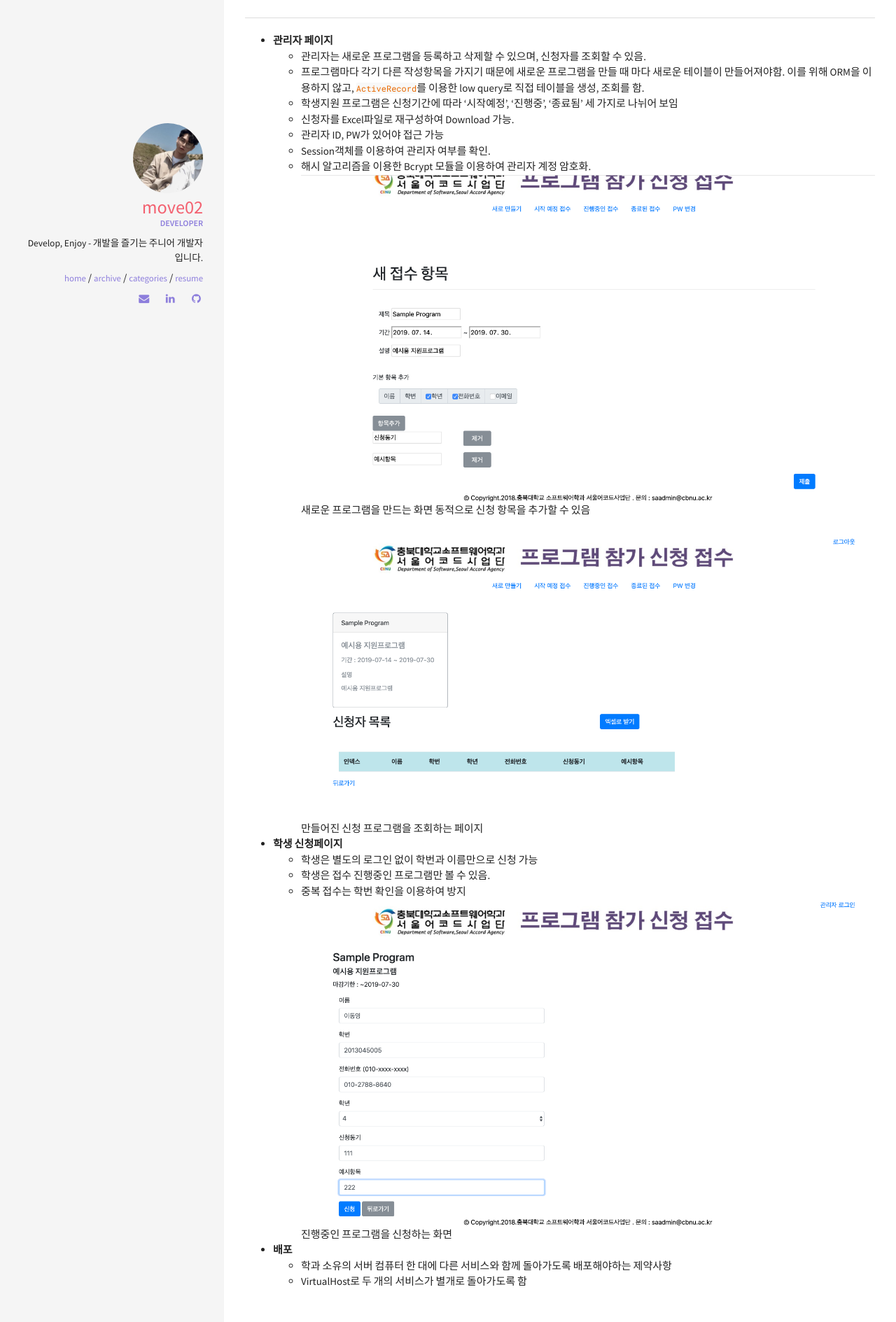
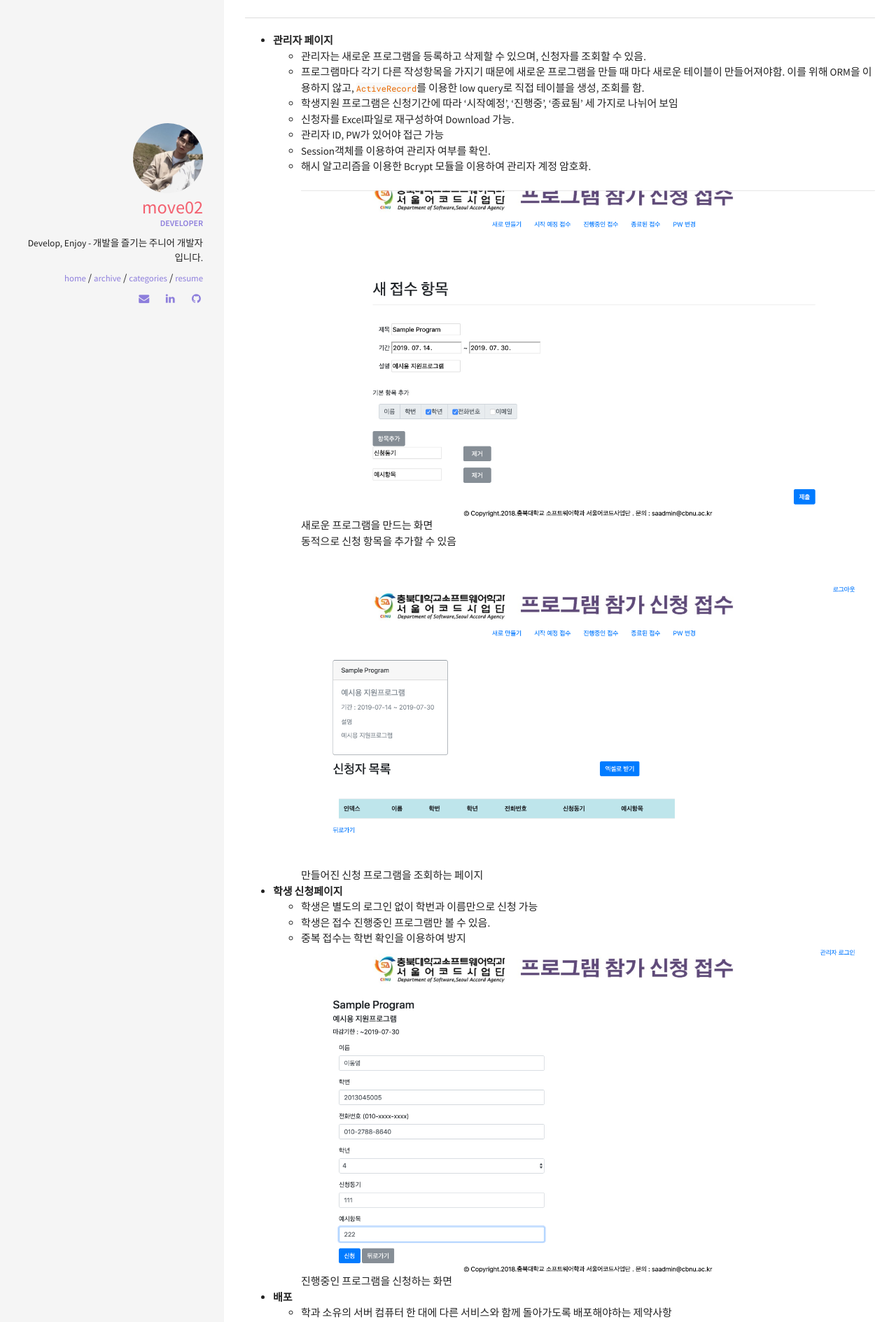
Before and after one commit to move02/move02.github.io, a Jekyll site: the page built from _posts/2019-07-23-서울어코드-사업단-프로그램-신청-관리.md, in a window 1280 px wide. Shown: the part 1691-3580 px from the top of the page at 70% size. Built offline with Jekyll 4.4.1, drawn with Linux system fonts in a browser that asks for light colours.

```diff
--- a/_posts/2019-07-23-서울어코드-사업단-프로그램-신청-관리.md
+++ b/_posts/2019-07-23-서울어코드-사업단-프로그램-신청-관리.md
@@ -31,9 +31,9 @@ image:
   - 관리자 ID, PW가 있어야 접근 가능
   - Session객체를 이용하여 관리자 여부를 확인.
   - 해시 알고리즘을 이용한 Bcrypt 모듈을 이용하여 관리자 계정 암호화.
-<br><img src="/img/accord_new.png" alt="accord_new"/>
-새로운 프로그램을 만드는 화면
-동적으로 신청 항목을 추가할 수 있음
+<br><br><img src="/img/accord_new.png" alt="accord_new"/>
+새로운 프로그램을 만드는 화면<br>
+동적으로 신청 항목을 추가할 수 있음<br>
 <br><img src="/img/accord_maded.png" alt="accord_maded"/>
 만들어진 신청 프로그램을 조회하는 페이지
 
@@ -43,7 +43,7 @@ image:
   - 중복 접수는 학번 확인을 이용하여 방지
 <br><img src="/img/accord_apply.png" alt="accord_apply"/>
 진행중인 프로그램을 신청하는 화면
-
+<br>
 - **배포**
   - 학과 소유의 서버 컴퓨터 한 대에 다른 서비스와 함께 돌아가도록 배포해야하는 제약사항
   - VirtualHost로 두 개의 서비스가 별개로 돌아가도록 함
```
Also changed, not shown: _posts/2019-06-27-식단알리미.md (+0 -2 lines).
